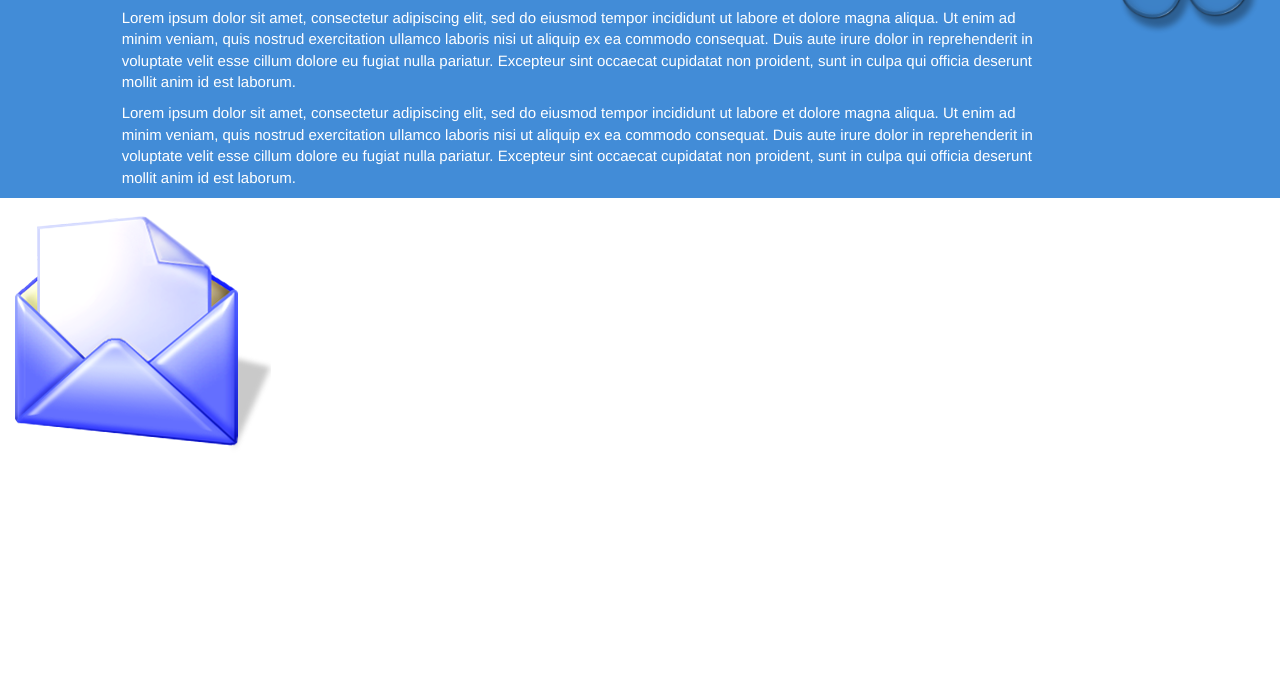
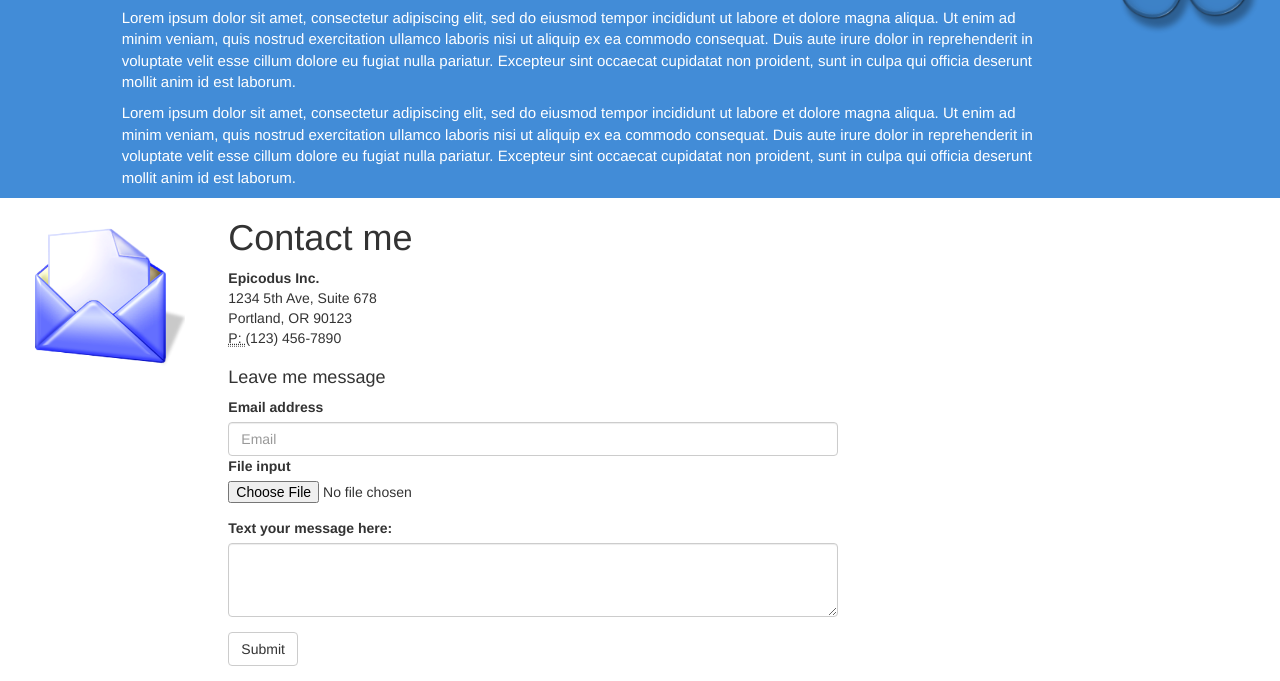
Before and after one commit to LenaKuchko/Portfolio, a plain HTML site: page about_me.html in a window 1280 px wide. Shown: the part 501-1182 px from the top of the page. Before the commit the page ends 955 px from the top, so only its background shows below. Drawn offline with nearby package versions, Linux system fonts and the light colour scheme.

Commit message:
add contcts section

```diff
--- a/about_me.html
+++ b/about_me.html
@@ -23,7 +23,7 @@
           <ul class="nav navbar-nav">
             <li><a href="#">About me</a></li>
             <li><a href="index.html">My Projects</a></li>
-            <li><a href="#">Contacts</a></li>
+            <li><a href="#contact">Contact me</a></li>
           </ul>
         </div>
       </div>
@@ -40,6 +40,7 @@
           <p>Lorem ipsum dolor sit amet, consectetur adipiscing elit, sed do eiusmod tempor incididunt ut labore et dolore magna aliqua. Ut enim ad minim veniam, quis nostrud exercitation ullamco laboris nisi ut aliquip ex ea commodo consequat. Duis aute irure dolor in reprehenderit in voluptate velit esse cillum dolore eu fugiat nulla pariatur. Excepteur sint occaecat cupidatat non proident, sunt in culpa qui officia deserunt mollit anim id est laborum.</p>
           <p>Lorem ipsum dolor sit amet, consectetur adipiscing elit, sed do eiusmod tempor incididunt ut labore et dolore magna aliqua. Ut enim ad minim veniam, quis nostrud exercitation ullamco laboris nisi ut aliquip ex ea commodo consequat. Duis aute irure dolor in reprehenderit in voluptate velit esse cillum dolore eu fugiat nulla pariatur. Excepteur sint occaecat cupidatat non proident, sunt in culpa qui officia deserunt mollit anim id est laborum.</p>
         </div>
+
       </div>
       <div class="row hobbies">
         <div class="col-md-1">
@@ -54,11 +55,36 @@
           <img src="img\hobbies.png" alt="hobbies">
         </div>
       </div>
-      <div class="row contacts">
+      <div id="contact" class="row contacts">
         <div class="col-md-2">
           <img src="img\contact.png" alt="hobbies">
         </div>
-        <div class="col-md-1">
+        <div class="col-md-6">
+          <h1>Contact me</h1>
+          <address>
+            <strong>Epicodus Inc.</strong><br>
+            1234 5th Ave, Suite 678<br>
+            Portland, OR 90123<br>
+            <abbr title="Phone">P: </abbr> (123) 456-7890
+          </address>
+          <form class="form-group" action="index.html" method="post">
+            <h4>Leave me message</h4>
+            <label for="exampleInputEmail1">Email address</label>
+            <input type="email" class="form-control" id="exampleInputEmail1" placeholder="Email">
+              <div class="form-group">
+                <label for="exampleInputFile">File input</label>
+                <input type="file" id="exampleInputFile">
+              </div>
+
+              <div class="form-group">
+                <label for="textarea">Text your message here:</label>
+                <textarea class="form-control" rows="3"></textarea>
+              </div>
+            <button type="submit" class="btn btn-default">Submit</button>
+          </form>
+        </div>
+          <div class="col-md-4">
+          </div>
         </div>
       </div>
     </div>
--- a/css/styles.css
+++ b/css/styles.css
@@ -103,7 +103,7 @@ blockquote {
 .wikipedia:hover {
   box-shadow: 5px 0px 40px rgba(0,0,0, .2);
 }
-.edu img {
+.edu img, .contacts img {
   height: 150px;
   margin: 20px;
 }
```
